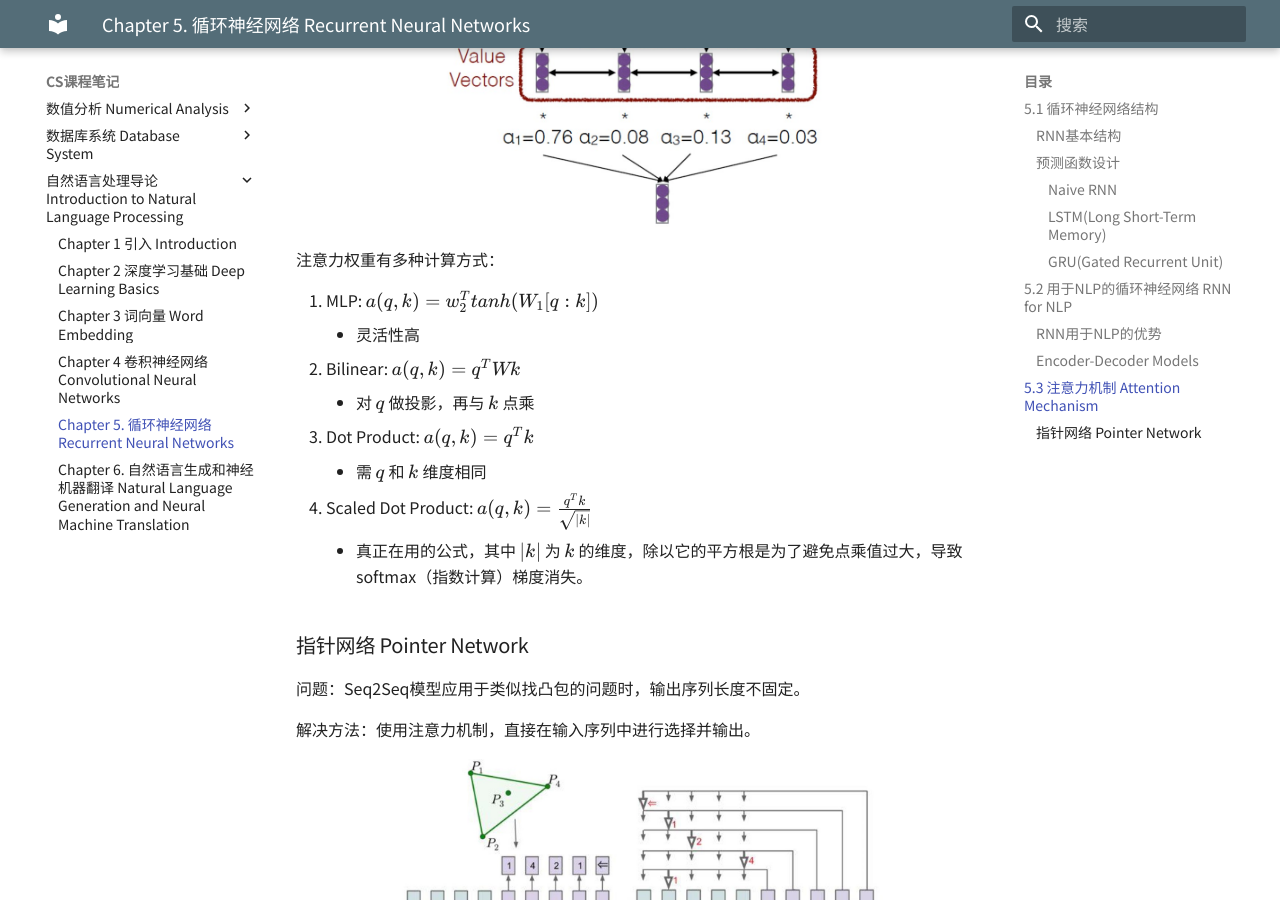
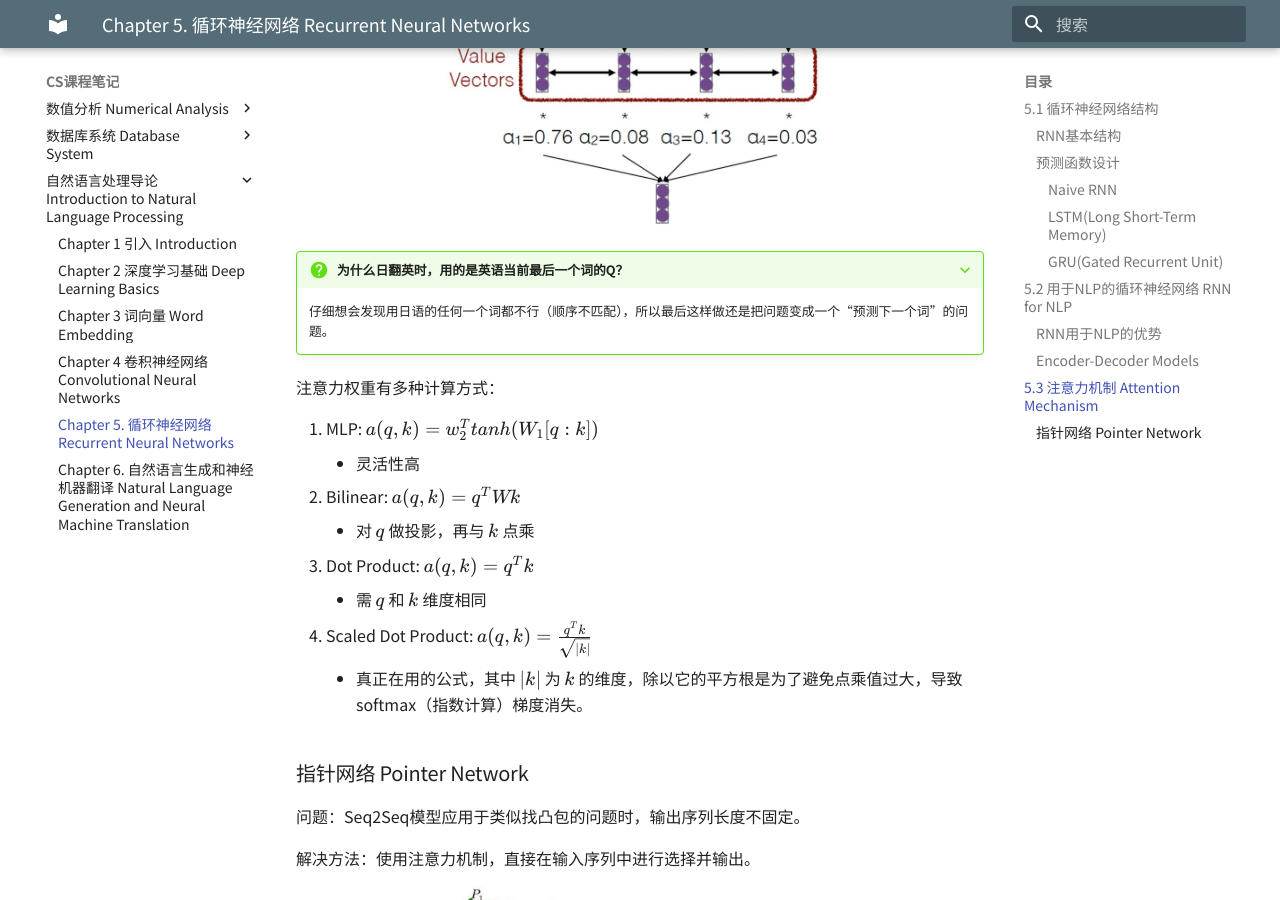
Before and after one commit to Shallowy/notebook, an MkDocs documentation site: the page built from docs/cs_notes/nlp/chap5.md, in a window 1280 px wide and 900 px high, scrolled down 6415 px. Built offline with MkDocs 1.6.1 and Material for MkDocs 9.7.7, drawn with Linux system fonts in a browser that asks for light colours; comment, search, counter and statistics services are not loaded.

Commit message:
nlp chap5 updated

```diff
--- a/docs/cs_notes/nlp/chap5.md
+++ b/docs/cs_notes/nlp/chap5.md
@@ -147,6 +147,10 @@ GRU性能和LSTM相差不大，但计算速度更快。
     ![](img/40.jpg){width="400"}
 </figure>
 
+???+ question "为什么日翻英时，用的是英语当前最后一个词的Q？"
+    仔细想会发现用日语的任何一个词都不行（顺序不匹配），所以最后这样做还是把问题变成一个“预测下一个词”的问题。
+
+
 注意力权重有多种计算方式：
 
 1. MLP: $a(q, k) = w_2^T tanh(W_1[q:k])$
```
Also changed, not shown: docs/cs_notes/nlp/chap6.md (+1 -1 lines).
